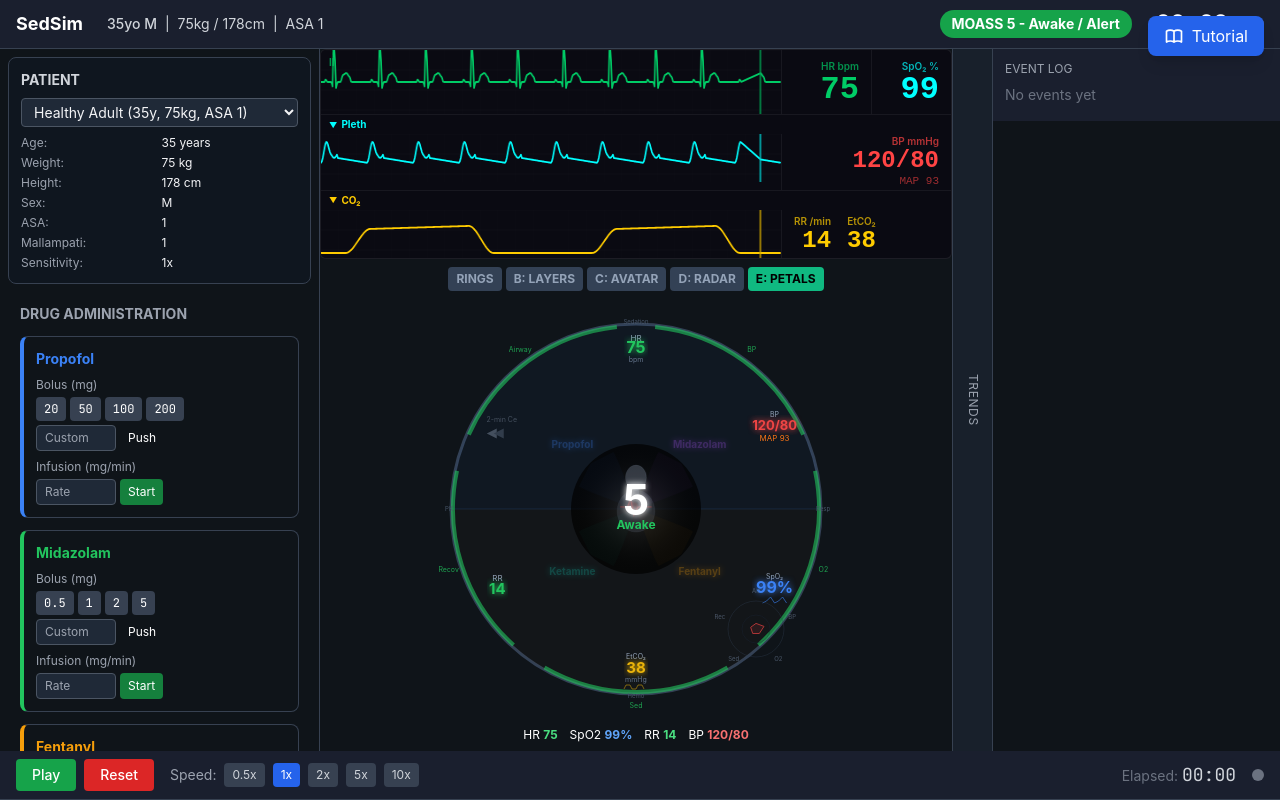
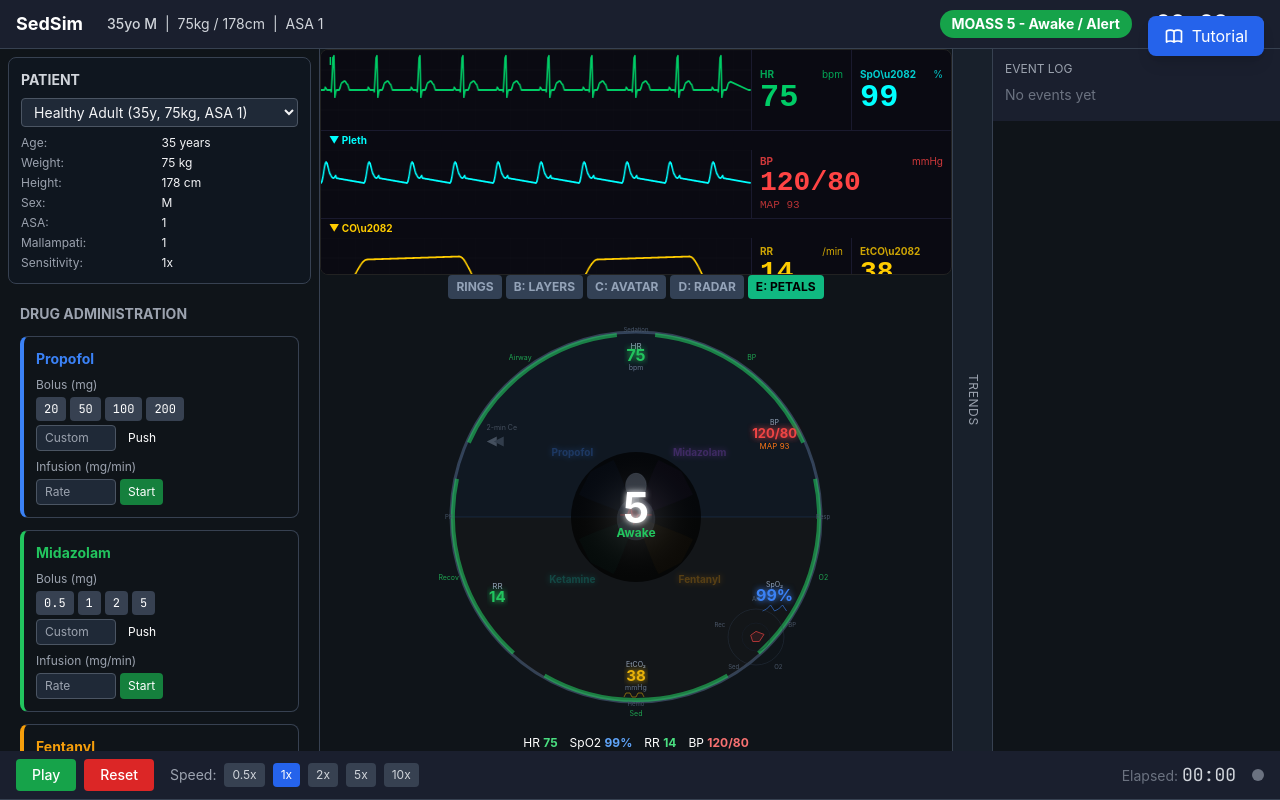
Before and after one commit to Gengyveusa/sedsim, a React (Vite) app: page / in a window 1280 px wide. Built offline with nearby package versions, Linux system fonts and the light colour scheme.

Commit message:
fix: remove vertical tracer line from ECG sweep waveform
Removed vertical tracer line from the sweep waveform renderer and updated related comments. Adjusted styles for various elements and simplified alarm condition checks.

```diff
--- a/src/components/MonitorPanel.tsx
+++ b/src/components/MonitorPanel.tsx
@@ -18,7 +18,6 @@ const COLORS = {
   etco2: '#ffcc00',
   background: '#0a0a12',
   gridLine: 'rgba(255,255,255,0.04)',
-  sweepLine: 'rgba(0,255,100,0.6)',
   dimText: 'rgba(255,255,255,0.3)',
 };
 
@@ -78,7 +77,7 @@ function capnoWaveform(phase: number, etco2Height: number): number {
   return 0;
 }
 
-// Sweep-style waveform renderer
+// Sweep-style waveform renderer - NO vertical tracer line
 function drawSweepWaveform(
   canvas: HTMLCanvasElement,
   color: string,
@@ -111,7 +110,7 @@ function drawSweepWaveform(
     ctx.stroke();
   }
 
-  // Draw waveform trace
+  // Draw waveform trace with erase-ahead gap (no vertical line)
   ctx.strokeStyle = color;
   ctx.lineWidth = 1.8;
   ctx.lineJoin = 'round';
@@ -135,17 +134,7 @@ function drawSweepWaveform(
     }
   }
   ctx.stroke();
-
-  // Draw sweep line
-  const grad = ctx.createLinearGradient(sweepX - 8, 0, sweepX + 2, 0);
-  grad.addColorStop(0, 'transparent');
-  grad.addColorStop(1, color);
-  ctx.strokeStyle = grad;
-  ctx.lineWidth = 2;
-  ctx.beginPath();
-  ctx.moveTo(sweepX, 0);
-  ctx.lineTo(sweepX, height);
-  ctx.stroke();
+  // No vertical sweep/tracer line drawn
 }
 
 // Alarm threshold helpers
@@ -154,21 +143,25 @@ function getHRColor(hr: number): string {
   if (hr < 60 || hr > 100) return '#ffaa00';
   return COLORS.hr;
 }
+
 function getSpO2Color(spo2: number): string {
   if (spo2 < 85) return '#ff4444';
   if (spo2 < 90) return '#ffaa00';
   return COLORS.spo2Text;
 }
+
 function getBPColor(sbp: number): string {
   if (sbp < 80 || sbp > 180) return '#ff4444';
   if (sbp < 90 || sbp > 160) return '#ffaa00';
   return COLORS.bp;
 }
+
 function getRRColor(rr: number): string {
   if (rr < 6 || rr === 0) return '#ff4444';
   if (rr < 8) return '#ffaa00';
   return COLORS.rr;
 }
+
 function getEtCO2Color(etco2: number): string {
   if (etco2 > 65 || etco2 < 15) return '#ff4444';
   if (etco2 > 55 || etco2 < 20) return '#ffaa00';
@@ -180,16 +173,14 @@ export default function MonitorPanel({ vitals, history: _history }: MonitorPanel
   const plethCanvasRef = useRef<HTMLCanvasElement>(null);
   const capnoCanvasRef = useRef<HTMLCanvasElement>(null);
   const sweepRef = useRef(0);
-  const animRef = useRef<number>(0);
-
+  const animRef = useRef(0);
   const [showPleth, setShowPleth] = useState(true);
   const [showCapno, setShowCapno] = useState(true);
   const [alarmFlash, setAlarmFlash] = useState(false);
 
   // Alarm flash toggle
   useEffect(() => {
-    const hasAlarm = vitals.spo2 < 90 || vitals.hr < 50 || vitals.hr > 120 ||
-      vitals.sbp < 80 || vitals.rr < 6;
+    const hasAlarm = vitals.spo2 < 90 || vitals.hr < 50 || vitals.hr > 120 || vitals.sbp < 80 || vitals.rr < 6;
     if (!hasAlarm) { setAlarmFlash(false); return; }
     const iv = setInterval(() => setAlarmFlash(f => !f), 500);
     return () => clearInterval(iv);
@@ -258,116 +249,58 @@ export default function MonitorPanel({ vitals, history: _history }: MonitorPanel
   const rrVal = Math.round(vitals.rr);
   const etco2Val = Math.round(vitals.etco2);
 
-  const isAlarmActive = vitals.spo2 < 90 || vitals.hr < 50 || vitals.hr > 120 ||
-    vitals.sbp < 80 || vitals.rr < 6;
+  const isAlarmActive = vitals.spo2 < 90 || vitals.hr < 50 || vitals.hr > 120 || vitals.sbp < 80 || vitals.rr < 6;
 
   return (
-    <div
-      className="relative w-full select-none"
-      style={{
-        background: COLORS.background,
-        borderRadius: '6px',
-        border: isAlarmActive && alarmFlash ? '1px solid #ff4444' : '1px solid rgba(255,255,255,0.08)',
-        overflow: 'hidden',
-      }}
-    >
+    <div style={{ background: COLORS.background, borderRadius: 8, overflow: 'hidden', border: '1px solid #222' }}>
+
       {/* === ROW 1: ECG + HR/SpO2 numerics === */}
-      <div className="flex" style={{ borderBottom: '1px solid rgba(255,255,255,0.06)' }}>
+      <div className="flex" style={{ borderBottom: '1px solid #1a1a2e' }}>
         {/* ECG Waveform */}
-        <div className="relative flex-1" style={{ minHeight: '64px' }}>
-          <span
-            className="absolute top-1 left-2 text-xs font-bold z-10"
-            style={{ color: COLORS.ecg, opacity: 0.7, fontSize: '10px' }}
-          >
+        <div className="flex-1 relative">
+          <span style={{ position: 'absolute', top: 4, left: 8, color: COLORS.ecg, fontSize: 10, fontWeight: 700, zIndex: 1 }}>
             II
           </span>
-          <canvas
-            ref={ecgCanvasRef}
-            width={520}
-            height={64}
-            className="w-full h-full"
-            style={{ display: 'block' }}
-          />
+          <canvas ref={ecgCanvasRef} width={500} height={80} style={{ width: '100%', height: 80 }} />
         </div>
+
         {/* HR Numeric */}
-        <div
-          className="flex flex-col items-end justify-center px-3"
-          style={{ minWidth: '90px', borderLeft: '1px solid rgba(255,255,255,0.06)' }}
-        >
-          <span style={{ color: getHRColor(hrVal), fontSize: '10px', fontWeight: 600, opacity: 0.7 }}>HR bpm</span>
-          <span
-            style={{
-              color: getHRColor(hrVal),
-              fontSize: '32px',
-              fontWeight: 700,
-              lineHeight: 1,
-              fontFamily: 'ui-monospace, monospace',
-            }}
-          >
+        <div style={{ width: 100, padding: '4px 8px', display: 'flex', flexDirection: 'column', justifyContent: 'center', borderLeft: '1px solid #1a1a2e' }}>
+          <div style={{ fontSize: 10, color: getHRColor(hrVal), fontWeight: 700, opacity: 0.8 }}>HR <span style={{ float: 'right', fontWeight: 400 }}>bpm</span></div>
+          <div style={{ fontSize: 32, fontWeight: 700, color: getHRColor(hrVal), fontFamily: 'monospace', lineHeight: 1, opacity: isAlarmActive && alarmFlash && (hrVal < 50 || hrVal > 120) ? 0.3 : 1 }}>
             {hrVal}
-          </span>
+          </div>
         </div>
+
         {/* SpO2 Numeric */}
-        <div
-          className="flex flex-col items-end justify-center px-3"
-          style={{ minWidth: '80px', borderLeft: '1px solid rgba(255,255,255,0.06)' }}
-        >
-          <span style={{ color: getSpO2Color(spo2Val), fontSize: '10px', fontWeight: 600, opacity: 0.7 }}>SpO&#8322; %</span>
-          <span
-            style={{
-              color: getSpO2Color(spo2Val),
-              fontSize: '32px',
-              fontWeight: 700,
-              lineHeight: 1,
-              fontFamily: 'ui-monospace, monospace',
-            }}
-          >
+        <div style={{ width: 100, padding: '4px 8px', display: 'flex', flexDirection: 'column', justifyContent: 'center', borderLeft: '1px solid #1a1a2e' }}>
+          <div style={{ fontSize: 10, color: getSpO2Color(spo2Val), fontWeight: 700, opacity: 0.8 }}>SpO\u2082 <span style={{ float: 'right', fontWeight: 400 }}>%</span></div>
+          <div style={{ fontSize: 32, fontWeight: 700, color: getSpO2Color(spo2Val), fontFamily: 'monospace', lineHeight: 1, opacity: isAlarmActive && alarmFlash && spo2Val < 90 ? 0.3 : 1 }}>
             {spo2Val}
-          </span>
+          </div>
         </div>
       </div>
 
       {/* === ROW 2: Pleth waveform (collapsible) + BP === */}
-      <div style={{ borderBottom: '1px solid rgba(255,255,255,0.06)' }}>
+      <div style={{ borderBottom: '1px solid #1a1a2e' }}>
         <button
           onClick={() => setShowPleth(!showPleth)}
           className="flex items-center gap-1 px-2 py-0.5 hover:opacity-80"
           style={{ color: COLORS.spo2, fontSize: '10px', fontWeight: 700, background: 'none', border: 'none', cursor: 'pointer' }}
         >
-          <span style={{ fontSize: '8px' }}>{showPleth ? '\u25BC' : '\u25B6'}</span> Pleth
+          {showPleth ? '\u25BC' : '\u25B6'} Pleth
         </button>
         {showPleth && (
           <div className="flex">
-            <div className="relative flex-1" style={{ height: '48px' }}>
-              <canvas
-                ref={plethCanvasRef}
-                width={520}
-                height={48}
-                className="w-full h-full"
-                style={{ display: 'block' }}
-              />
+            <div className="flex-1">
+              <canvas ref={plethCanvasRef} width={500} height={55} style={{ width: '100%', height: 55 }} />
             </div>
-            <div
-              className="flex flex-col items-end justify-center px-3"
-              style={{ minWidth: '170px', borderLeft: '1px solid rgba(255,255,255,0.06)' }}
-            >
-              <span style={{ color: getBPColor(sbpVal), fontSize: '10px', fontWeight: 600, opacity: 0.7 }}>BP mmHg</span>
-              <span
-                style={{
-                  color: getBPColor(sbpVal),
-                  fontSize: '24px',
-                  fontWeight: 700,
-                  lineHeight: 1,
-                  fontFamily: 'ui-monospace, monospace',
-                }}
-              >
+            <div style={{ width: 200, padding: '4px 8px', display: 'flex', flexDirection: 'column', justifyContent: 'center', borderLeft: '1px solid #1a1a2e' }}>
+              <div style={{ fontSize: 10, color: getBPColor(sbpVal), fontWeight: 700, opacity: 0.8 }}>BP <span style={{ float: 'right', fontWeight: 400 }}>mmHg</span></div>
+              <div style={{ fontSize: 28, fontWeight: 700, color: getBPColor(sbpVal), fontFamily: 'monospace', lineHeight: 1 }}>
                 {sbpVal}/{dbpVal}
-              </span>
-              <span
-                style={{ color: getBPColor(sbpVal), fontSize: '11px', opacity: 0.6, fontFamily: 'ui-monospace, monospace' }}
-              >
-                MAP {mapVal}
-              </span>
+              </div>
+              <div style={{ fontSize: 11, color: getBPColor(sbpVal), fontFamily: 'monospace', opacity: 0.7 }}>MAP {mapVal}</div>
             </div>
           </div>
         )}
@@ -380,55 +313,29 @@ export default function MonitorPanel({ vitals, history: _history }: MonitorPanel
           className="flex items-center gap-1 px-2 py-0.5 hover:opacity-80"
           style={{ color: COLORS.capno, fontSize: '10px', fontWeight: 700, background: 'none', border: 'none', cursor: 'pointer' }}
         >
-          <span style={{ fontSize: '8px' }}>{showCapno ? '\u25BC' : '\u25B6'}</span> CO&#8322;
+          {showCapno ? '\u25BC' : '\u25B6'} CO\u2082
         </button>
         {showCapno && (
           <div className="flex">
-            <div className="relative flex-1" style={{ height: '48px' }}>
-              <canvas
-                ref={capnoCanvasRef}
-                width={520}
-                height={48}
-                className="w-full h-full"
-                style={{ display: 'block' }}
-              />
+            <div className="flex-1">
+              <canvas ref={capnoCanvasRef} width={500} height={55} style={{ width: '100%', height: 55 }} />
             </div>
-            <div
-              className="flex items-center gap-4 px-3"
-              style={{ minWidth: '170px', borderLeft: '1px solid rgba(255,255,255,0.06)' }}
-            >
-              <div className="flex flex-col items-end">
-                <span style={{ color: getRRColor(rrVal), fontSize: '10px', fontWeight: 600, opacity: 0.7 }}>RR /min</span>
-                <span
-                  style={{
-                    color: getRRColor(rrVal),
-                    fontSize: '24px',
-                    fontWeight: 700,
-                    lineHeight: 1,
-                    fontFamily: 'ui-monospace, monospace',
-                  }}
-                >
-                  {rrVal}
-                </span>
+            <div style={{ width: 100, padding: '4px 8px', display: 'flex', flexDirection: 'column', justifyContent: 'center', borderLeft: '1px solid #1a1a2e' }}>
+              <div style={{ fontSize: 10, color: getRRColor(rrVal), fontWeight: 700, opacity: 0.8 }}>RR <span style={{ float: 'right', fontWeight: 400 }}>/min</span></div>
+              <div style={{ fontSize: 28, fontWeight: 700, color: getRRColor(rrVal), fontFamily: 'monospace', lineHeight: 1 }}>
+                {rrVal}
               </div>
-              <div className="flex flex-col items-end">
-                <span style={{ color: getEtCO2Color(etco2Val), fontSize: '10px', fontWeight: 600, opacity: 0.7 }}>EtCO&#8322;</span>
-                <span
-                  style={{
-                    color: getEtCO2Color(etco2Val),
-                    fontSize: '24px',
-                    fontWeight: 700,
-                    lineHeight: 1,
-                    fontFamily: 'ui-monospace, monospace',
-                  }}
-                >
-                  {etco2Val}
-                </span>
+            </div>
+            <div style={{ width: 100, padding: '4px 8px', display: 'flex', flexDirection: 'column', justifyContent: 'center', borderLeft: '1px solid #1a1a2e' }}>
+              <div style={{ fontSize: 10, color: getEtCO2Color(etco2Val), fontWeight: 700, opacity: 0.8 }}>EtCO\u2082</div>
+              <div style={{ fontSize: 28, fontWeight: 700, color: getEtCO2Color(etco2Val), fontFamily: 'monospace', lineHeight: 1 }}>
+                {etco2Val}
               </div>
             </div>
           </div>
         )}
       </div>
+
     </div>
   );
 }
```
